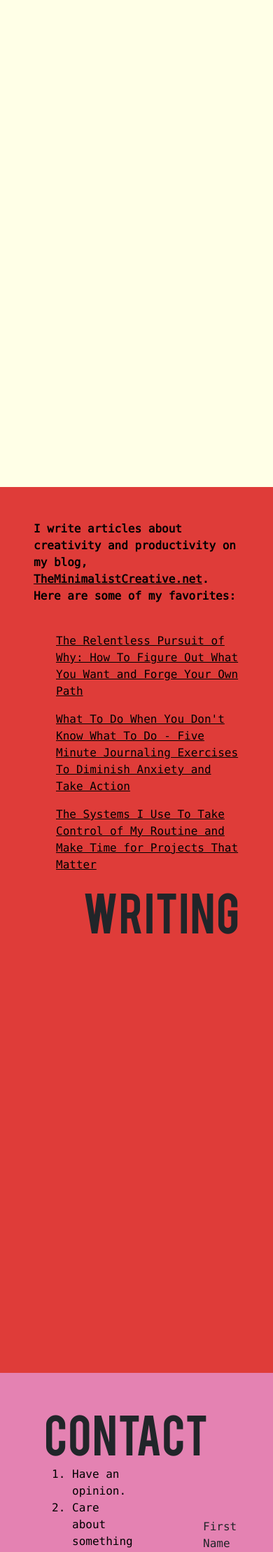
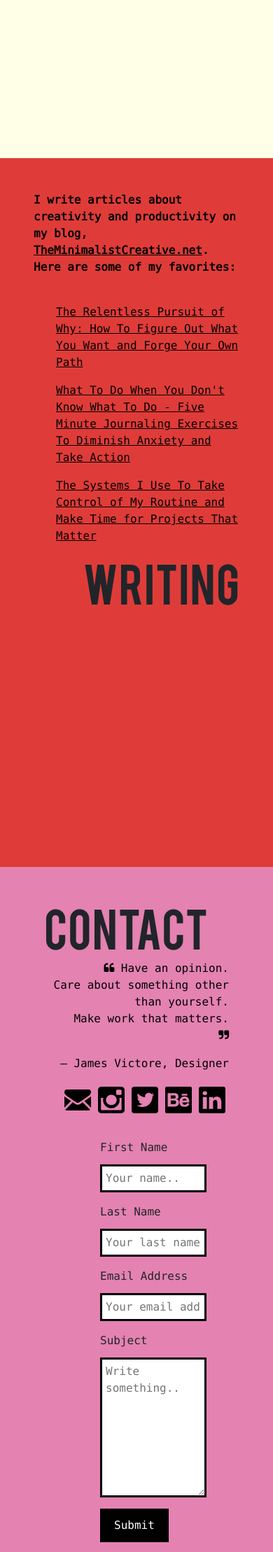
Before and after one commit to samanthaandrews/my-pwp-sam, a PHP site: page / in a window 390 px wide. Shown: the part 2680-4898 px from the top of the page at 70% size. Run offline with PHP 8.4, Linux system fonts and the light colour scheme; some libraries are stand-ins or nearby versions; some web fonts are replaced.

Commit message:
trying to make things align and be responsive

```diff
--- a/public_html/css/style.css
+++ b/public_html/css/style.css
@@ -31,7 +31,7 @@ h2 {
 	margin-top: 3rem;
 }
 
-p, ol {
+p, blockquote {
 	font-family: "bitstream_vera_sans_monoroman", monospace, serif;
 	color: black;
 }
@@ -48,6 +48,8 @@ a:hover {
 .welcome {
 	background-color: rgb(57, 113, 178);
 	height: 100vh;
+	display:block;
+	overflow:auto;
 	padding: 3em;
 }
 
@@ -69,7 +71,8 @@ a:hover {
 
 .development {
 	background-color: rgb(240, 187, 31);
-	height: 150vh;
+	display:block;
+	overflow:auto;
 	padding: 3em;
 }
 
@@ -84,7 +87,7 @@ a:hover {
 
 .design {
 	background-color: rgb(255, 255, 231);
-	height: 150vh;
+	height: 120vh;
 	padding: 3em;
 }
 
@@ -95,7 +98,7 @@ a:hover {
 
 .writing {
 	background-color: rgb(223, 60, 57);
-	height: 150vh;
+	height: 120vh;
 	padding: 3em;
 }
 
@@ -111,30 +114,39 @@ a:hover {
 
 .contact {
 	background-color: rgb(228, 130, 178);
-	height: 150vh;
+	display:block;
+	overflow:auto;
 	padding: 3em;
+}
+
+.fa {
+	font-size: 1rem;
+}
+
+.blockquote {
+	padding-top: 2rem;
 }
 
 .icon {
 	width: 3rem;
 	padding: 5px;
+	float: right;
 }
 
 .contact-form {
 	padding-left: 5rem;
-	padding-top: 10rem;
+	padding-top: 2rem;
 	font-family: "bitstream_vera_sans_monoroman", monospace, serif;
 }
 
 /* Style inputs with type="text", select elements and textareas */
-input[type=text], select, textarea {
+input[type=text], input[type=email], select, textarea {
 	width: 90%;
 	display: block;
-	/*font-family: "bitstream_vera_sans_monoroman", monospace, serif;*/
-	padding: 7px;
+	padding: 5px;
 	border: 3px solid black;
 	box-sizing: border-box;
-	margin-top: 6px;
+	margin-top: 4px;
 	margin-bottom: 16px;
 	resize: vertical;
 }
@@ -153,16 +165,19 @@ input[type=submit] {
 	h1 {
 		font-size: 8em;
 	}
-	p, ol {
-		font-size: 1.5em;
+	p, ol, blockquote {
+		font-size: 1.3em;
 	}
 }
 	@media all and (max-width: 1000px) {
 		h1 {
 			font-size: 6em;
 		}
-		p, ol {
-			font-size: 1em;
+		p, ol, blockquote {
+			font-size: 1.1em;
+		}
+		span {
+			text-align: justify;
 		}
 
 	}
@@ -170,7 +185,10 @@ input[type=submit] {
 		h1 {
 			font-size: 4em;
 		}
-		p, ol {
+		p, ol, blockquote {
 			font-size: 1em;
 		}
+		span {
+			text-align: justify;
+		}
 	}
--- a/public_html/index.php
+++ b/public_html/index.php
@@ -9,6 +9,10 @@
 		<link rel="stylesheet" href="https://maxcdn.bootstrapcdn.com/bootstrap/4.0.0/css/bootstrap.min.css"
 				integrity="sha384-Gn5384xqQ1aoWXA+058RXPxPg6fy4IWvTNh0E263XmFcJlSAwiGgFAW/dAiS6JXm" crossorigin="anonymous">
 
+		<!-- Font Awesome Glyphs-->
+		<link rel="stylesheet" href="https://cdnjs.cloudflare.com/ajax/libs/font-awesome/4.7.0/css/font-awesome.min.css">
+
+		<!-- My Style Sheet -->
 		<link rel="stylesheet" href="css/style.css">
 
 		<!-- Optional JavaScript -->
@@ -33,7 +37,7 @@
 					<div class="col-md-3 text-center">
 						<h2><a href="#development"><span class="underline-development">DEVELOPMENT</span></a></h2>
 					</div>
-					<div class="col-md-3 text-center ">
+					<div class="col-md-3 text-center">
 						<h2><a href="#design"><span class="underline-design">DESIGN</span></a></h2>
 					</div>
 					<div class="col-md-3 text-center">
@@ -59,19 +63,19 @@
 						integrated using the Google Maps API.</p>
 				</div>
 				<div class="row coding-skills">
-					<div class="col-md-2 text-center">
+					<div class="col-xs-12 col-sm-12 col-lg">
 						<p><strong>HTML5</strong></p>
 					</div>
-					<div class="col-md-2 text-center">
+					<div class="col-xs-12 col-sm-12 col-lg">
 						<p><strong>CSS3</strong></p>
 					</div>
-					<div class="col-md-2 text-center">
+					<div class="col-xs-12 col-sm-12 col-lg">
 						<p><strong>Javascript</strong></p>
 					</div>
-					<div class="col-md-2 text-center">
+					<div class="col-xs-12 col-sm-12 col-lg">
 						<p><strong>PHP</strong></p>
 					</div>
-					<div class="col-md-2 text-center">
+					<div class="col-xs-12 col-sm-12 col-lg">
 						<p><strong>mySQL</strong></p>
 					</div>
 				</div>
@@ -110,14 +114,15 @@
 		<div class="contact" id="contact">
 			<div class="container">
 				<div class="row">
-					<div class="col-6">
+					<div class="col-xs-12 col-sm-12 col-md-12 col-lg-6">
 						<h1>CONTACT</h1>
-						<ol>
-							<li>Have an opinion.</li>
-							<li>Care about something other than yourself.</li>
-							<li>Make work that matters.</li>
-						</ol>
-						<p>James Victore, Designer</p>
+						<blockquote class="text-right">
+							<i class="fa fa-quote-left"></i>
+							Have an opinion.<br>
+							Care about something other than yourself.<br>
+							Make work that matters.<br><i class="fa fa-quote-right"></i>
+						</blockquote>
+						<p class="text-right">— James Victore, Designer</p>
 						<a href="https://www.linkedin.com/in/samantharaeandrews/" target="_blank">
 							<img src="images/005-linkedin-logo.svg" alt="linkedin-icon" class="icon">
 						</a>
@@ -134,7 +139,7 @@
 							<img src="images/003-black-back-closed-envelope-shape.svg" alt="email-logo" class="icon">
 						</a>
 					</div>
-					<div class="col-6">
+					<div class="col-xs-12 col-sm-12 col-md-12 col-lg-6">
 						<div class="container contact-form">
 							<form action="action_page.php">
 
@@ -143,6 +148,9 @@
 
 								<label for="lname">Last Name</label>
 								<input type="text" id="lname" name="lastname" placeholder="Your last name..">
+
+								<label for="email">Email Address</label>
+								<input type="email" id="emailAddress" name="email" placeholder="Your email address..">
 
 								<label for="subject">Subject</label>
 								<textarea id="subject" name="subject" placeholder="Write something.."
```
